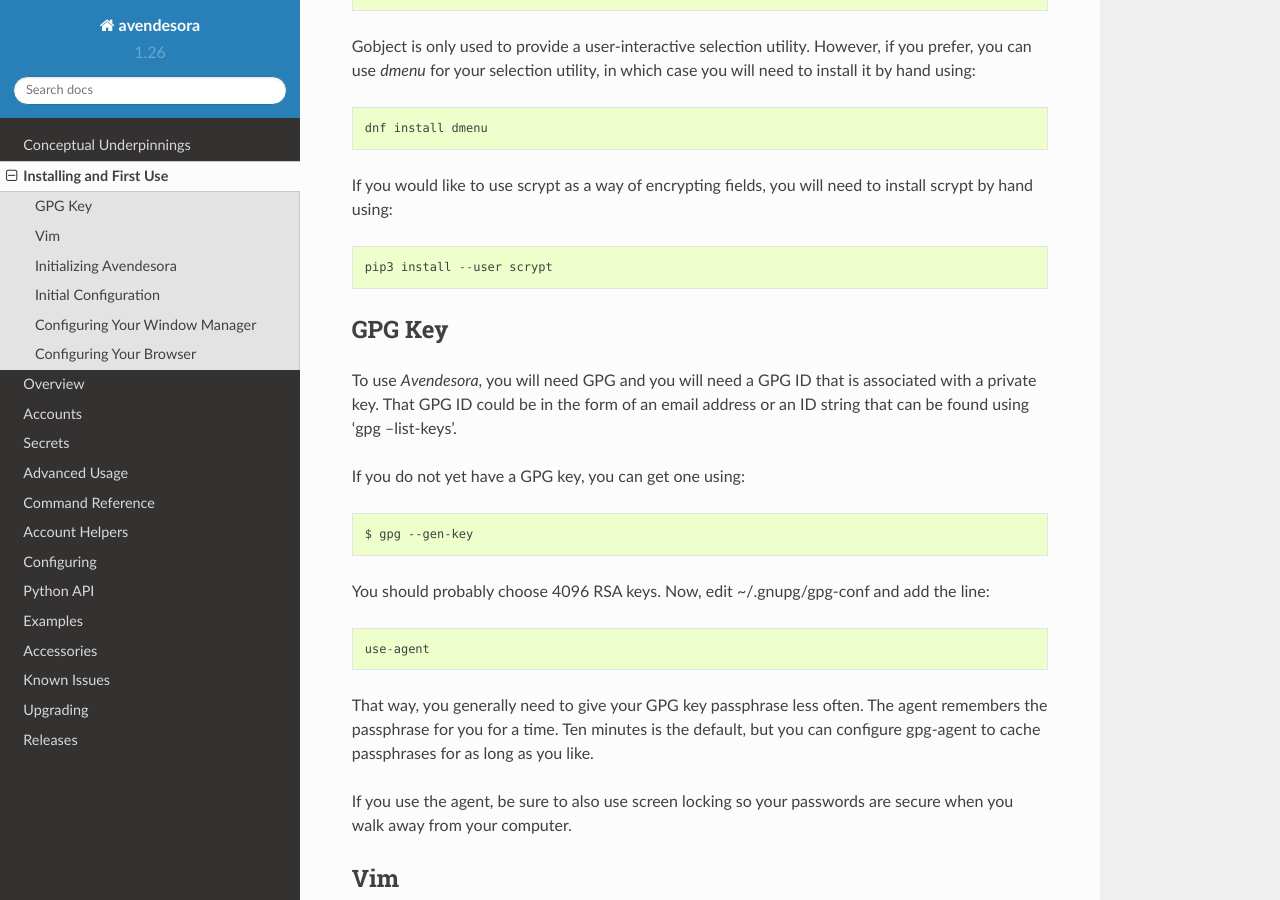
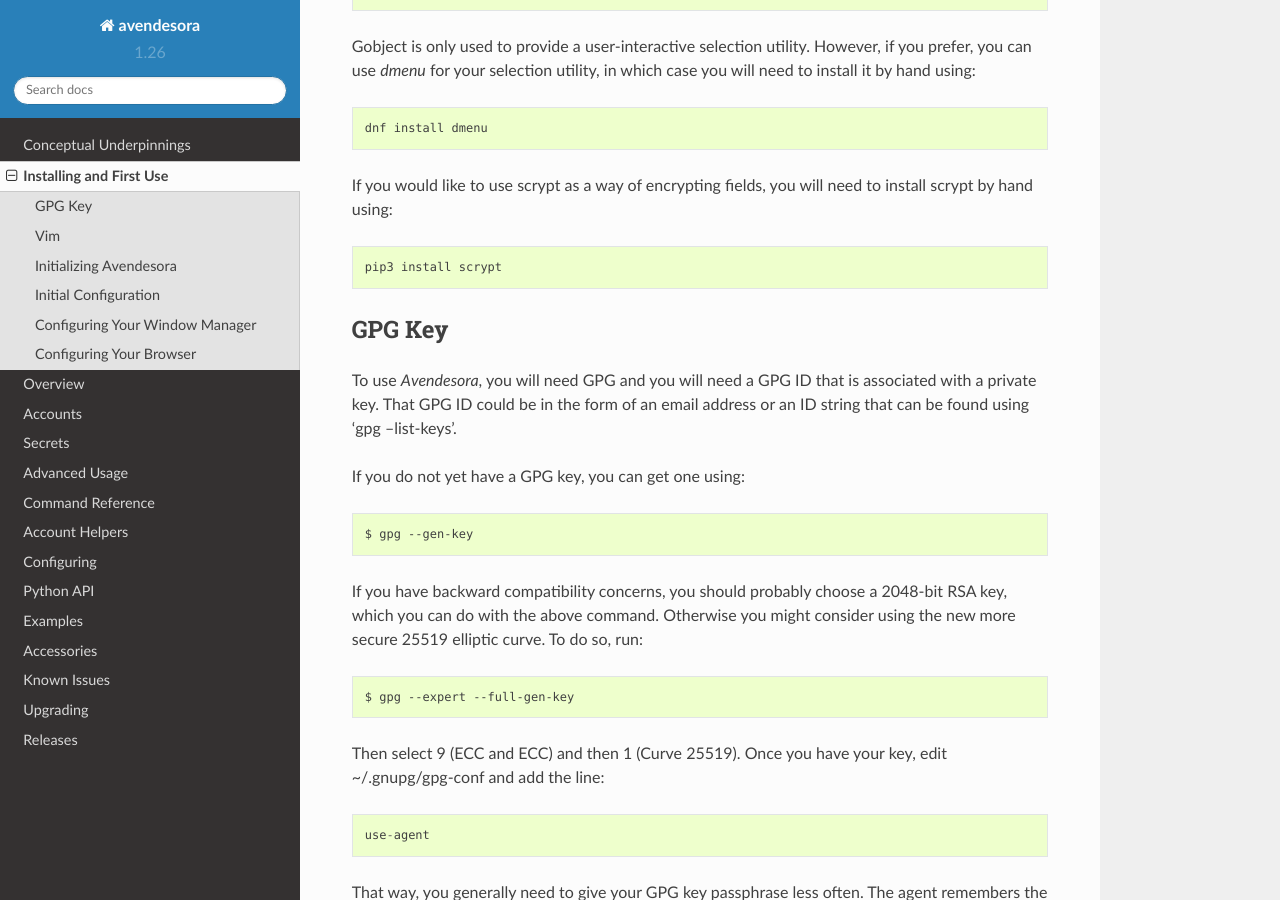
Before and after one commit to KenKundert/avendesora, a Sphinx documentation site: the page built from doc/installing.rst, in a window 1280 px wide and 900 px high, scrolled down 589 px. Built offline with Sphinx 7.4.7 and the Read the Docs theme 2.0.0, drawn with Linux system fonts in a browser that asks for light colours.

Commit message:
doc: suggest using cruve25519

```diff
--- a/doc/installing.rst
+++ b/doc/installing.rst
@@ -8,7 +8,7 @@ Installing and First Use
 
 Install with::
 
-   pip3 install --user avendesora
+   pip3 install avendesora
 
 This will place avendesora in ~/.local/bin, which should be added to your path.
 
@@ -33,7 +33,7 @@ will need to install it by hand using::
 If you would like to use scrypt as a way of encrypting fields, you will need to
 install scrypt by hand using::
 
-   pip3 install --user scrypt
+   pip3 install scrypt
 
 
 
@@ -48,8 +48,14 @@ If you do not yet have a GPG key, you can get one using::
 
    $ gpg --gen-key
 
-You should probably choose 4096 RSA keys. Now, edit ~/.gnupg/gpg-conf and add
-the line::
+If you have backward compatibility concerns, you should probably choose
+a 2048-bit RSA key, which you can do with the above command.  Otherwise you
+might consider using the new more secure 25519 elliptic curve.  To do so, run::
+
+   $ gpg --expert --full-gen-key
+
+Then select 9 (ECC and ECC) and then 1 (Curve 25519).  Once you have your key,
+edit ~/.gnupg/gpg-conf and add the line::
 
    use-agent
 
```
